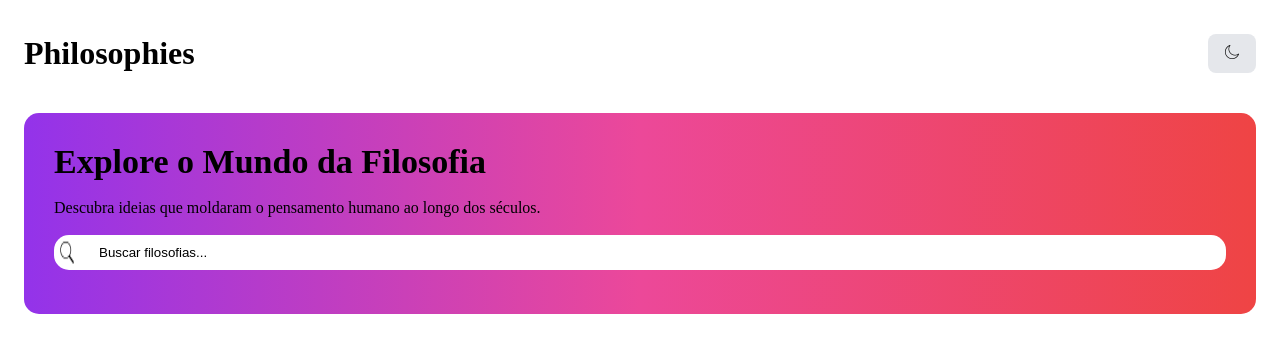
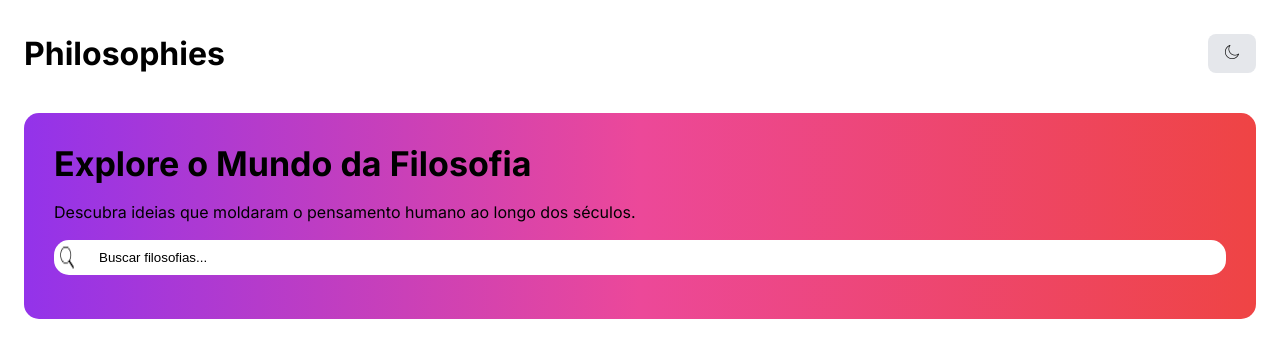
Before and after one commit to EvandroRodCoelho/philosophies, an Angular app: page / in a window 1280 px wide. Shown: the top 358 px of the page. Built offline with nearby package versions, Linux system fonts and the light colour scheme.

Commit message:
Feat: Import inter font

```diff
--- a/src/app/pages/home/home.component.html
+++ b/src/app/pages/home/home.component.html
@@ -19,5 +19,4 @@
         </div>
       </section>
     </main>
-
 </body>
--- a/src/styles.scss
+++ b/src/styles.scss
@@ -1,7 +1,7 @@
 /* You can add global styles to this file, and also import other style files */
 @import "./styles/reset.scss";
 @import "./styles/variables.scss";
-
+@import url('https://fonts.googleapis.com/css2?family=Inter:ital,opsz,wght@0,14..32,100..900;1,14..32,100..900&display=swap');
 
 :root {
   --background-color: #{map-get($light-theme, background)};
@@ -43,4 +43,7 @@
   background-color: var(--background-color);
   color: var(--text-color);
   transition: background 0.3s ease, color 0.3s ease;
+
+  font-family: "Inter", serif;
+   font-optical-sizing: auto;
 }
```
